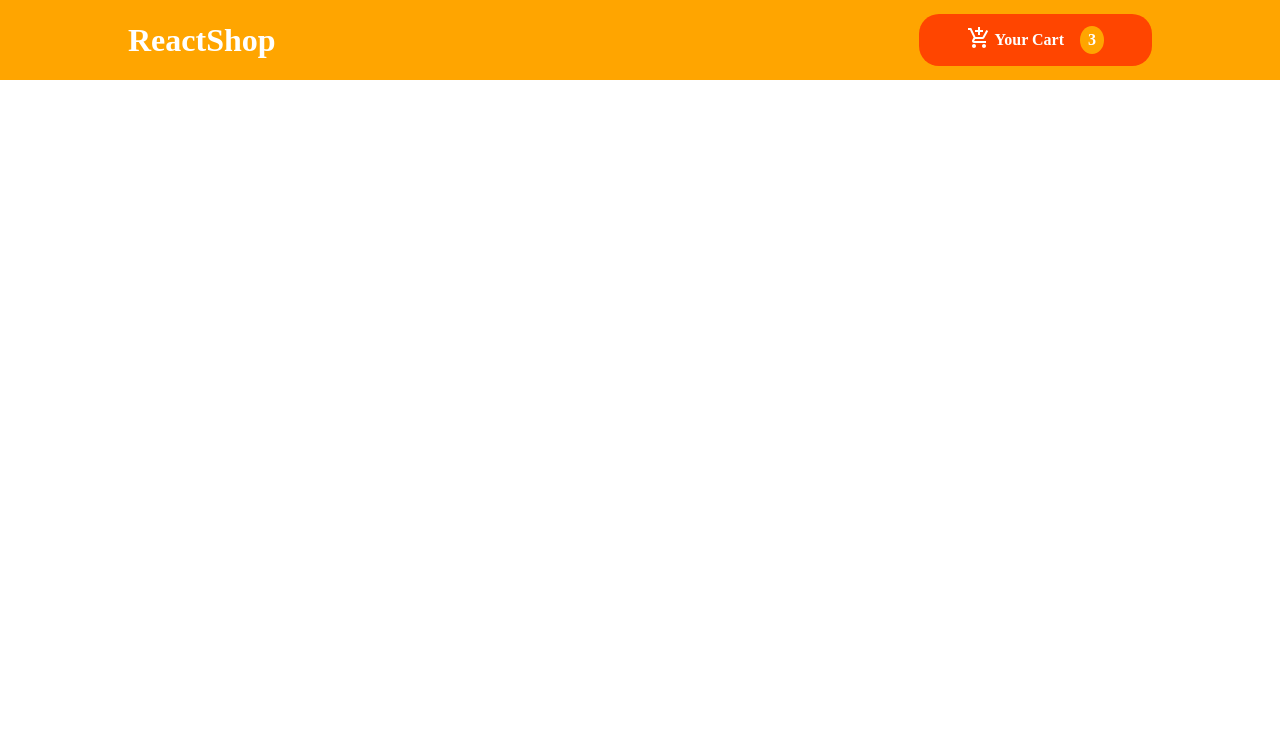
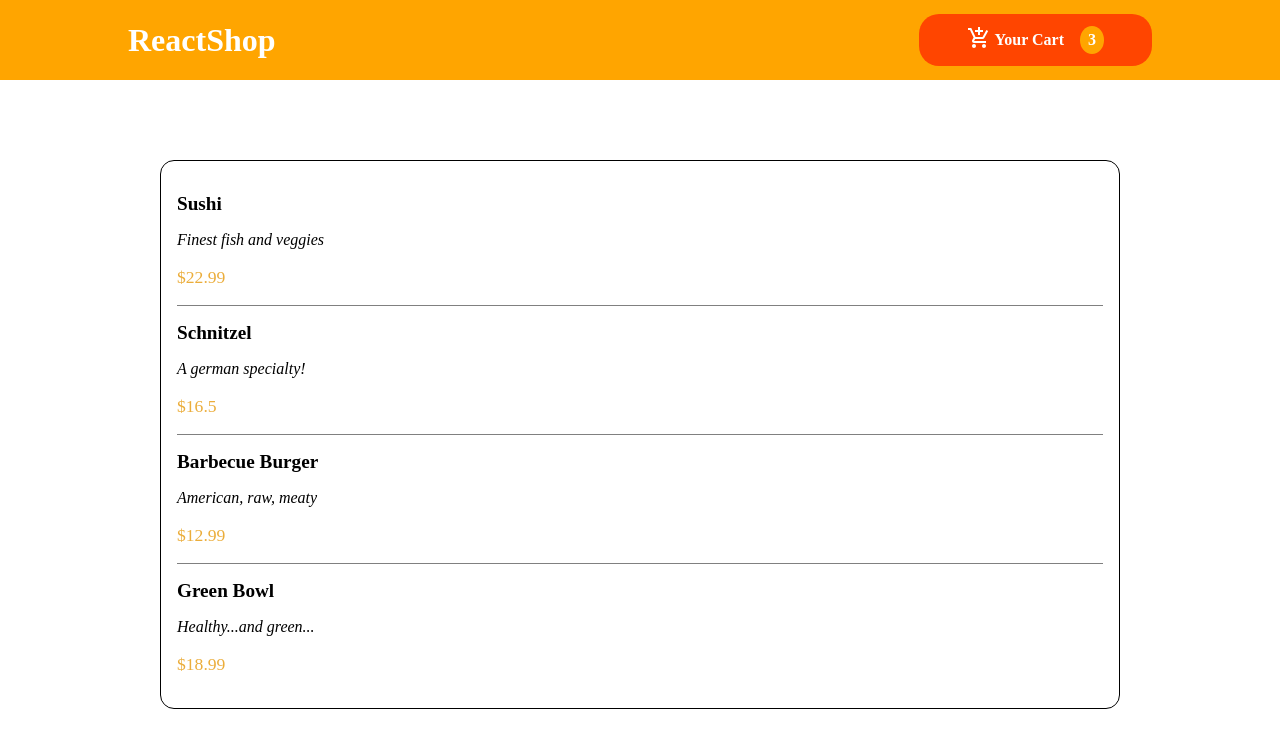
Before and after one commit to dobidugi/react-shop, a React (Create React App) app: page / in a window 1280 px wide. Shown: the top 748 px of the page. Built offline with nearby package versions, Linux system fonts and the light colour scheme.

Commit message:
itemList item 정보 출력(더미이용)

```diff
--- a/src/App.js
+++ b/src/App.js
@@ -1,3 +1,4 @@
+import ItemList from "components/Items/ItemList";
 import React from "react";
 import Header from "./components/Layout/Header/Header";
 
@@ -5,6 +6,7 @@ function App() {
     return (
         <div className="App">
             <Header />
+            <ItemList />
         </div>
     );
 }
--- /dev/null
+++ b/src/components/Items/Item.jsx
@@ -0,0 +1,18 @@
+import React from "react";
+import classes from "./Item.module.css";
+function Item(props) {
+    const { name, description, price } = props;
+    const dPrice = `$${price}`;
+    return (
+        <li className={classes.item}>
+            <div>
+                <h1 className={classes.name}>{name}</h1>
+                <p className={classes.description}>{description}</p>
+                <p className={classes.price}>{dPrice}</p>
+            </div>
+            <div></div>
+        </li>
+    );
+}
+
+export default Item;
--- /dev/null
+++ b/src/components/Items/Item.module.css
@@ -0,0 +1,23 @@
+.item {
+    display: flex;
+    flex-direction: column;
+    border-bottom: 1px solid gray;
+}
+
+.item:nth-last-child(1) {
+    border: none;
+}
+
+.name {
+    font-weight: bold;
+    font-size: 1.2rem;
+}
+
+.description {
+    font-style: italic;
+}
+
+.price {
+    color:rgb(235, 173, 59);
+    font-size: 1.1rem;
+}
--- /dev/null
+++ b/src/components/Items/ItemList.jsx
@@ -0,0 +1,50 @@
+import Card from "components/UI/Card";
+import React from "react";
+import Item from "./Item";
+import classes from "./ItemList.module.css";
+function ItemList() {
+    const DUMMY_ITEM = [
+        {
+            id: "m1",
+            name: "Sushi",
+            description: "Finest fish and veggies",
+            price: 22.99,
+        },
+        {
+            id: "m2",
+            name: "Schnitzel",
+            description: "A german specialty!",
+            price: 16.5,
+        },
+        {
+            id: "m3",
+            name: "Barbecue Burger",
+            description: "American, raw, meaty",
+            price: 12.99,
+        },
+        {
+            id: "m4",
+            name: "Green Bowl",
+            description: "Healthy...and green...",
+            price: 18.99,
+        },
+    ];
+
+    const newList = DUMMY_ITEM.map(
+        item => <Item
+            key={item.id}
+            name={item.name}
+            description={item.description}
+            price={item.price}
+        />
+    );
+    return (
+        <section className={classes.list}>
+            <Card>
+                <ul>{newList}</ul>
+            </Card>
+        </section>
+    );
+}
+
+export default ItemList;
--- /dev/null
+++ b/src/components/Items/ItemList.module.css
@@ -0,0 +1,12 @@
+.list {
+    max-width: 60rem;
+    width: 90%;
+    margin: 2rem auto;
+    margin-top: 10em;
+}
+
+.list ul {
+    list-style: none;
+    padding: 0;
+    margin: 0;
+}
--- /dev/null
+++ b/src/components/UI/Card.jsx
@@ -0,0 +1,9 @@
+import React from "react";
+import classes from "./Card.module.css";
+function Card(props) {
+    return (
+        <div className={classes.card}>{props.children}</div>
+    );
+}
+
+export default Card;
--- /dev/null
+++ b/src/components/UI/Card.module.css
@@ -0,0 +1,5 @@
+.card {
+    border: 1px solid black;
+    border-radius: 14px;
+    padding: 1em;
+}
```
